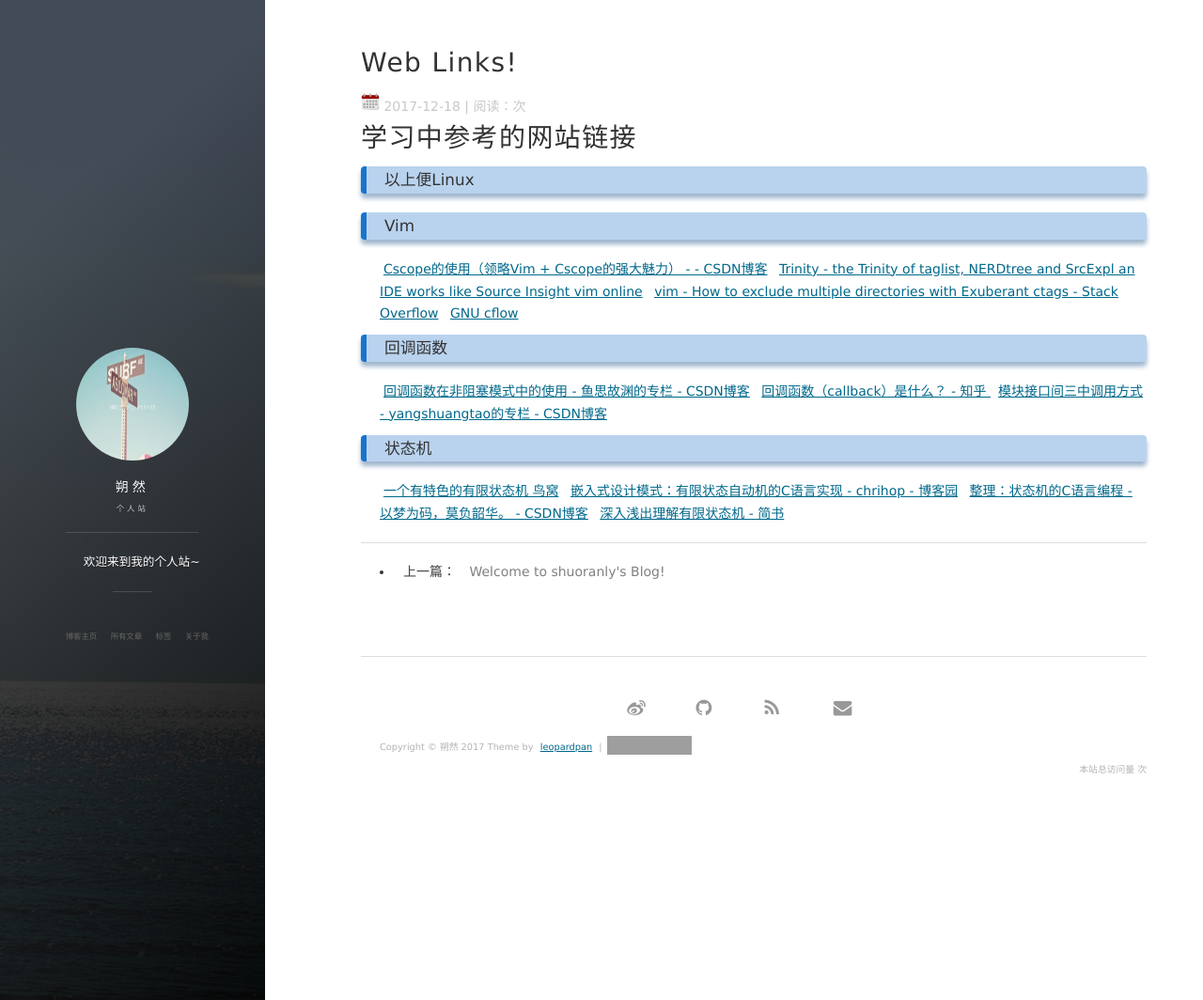
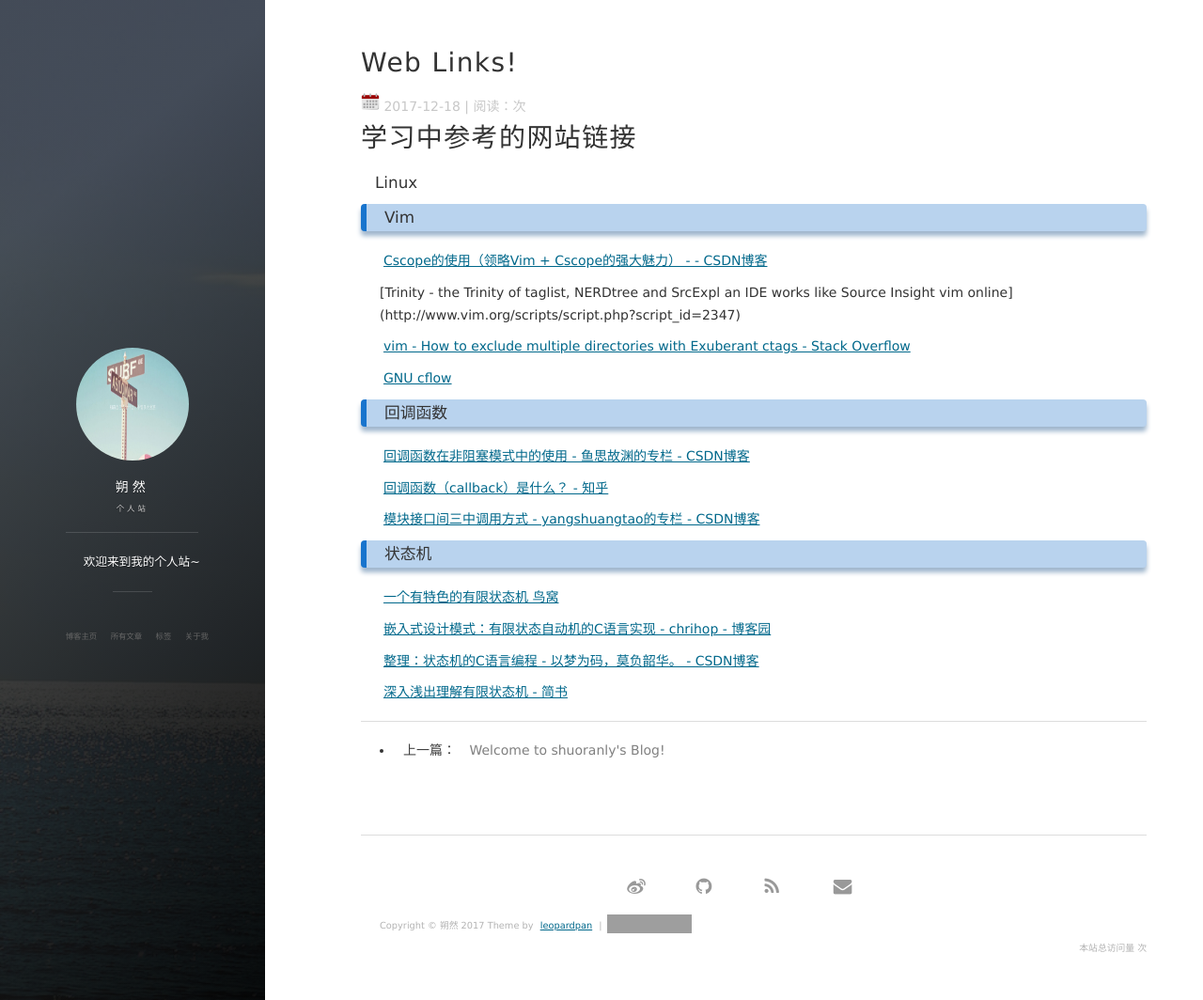
Before and after one commit to shuoranly/shuoranly.github.io, a Jekyll site: the page built from _posts/2017-12-18-web_links.markdown, in a window 1280 px wide and 1064 px high. Shown: the whole window at 94% size. Built offline with Jekyll 4.4.1, drawn with Linux system fonts in a browser that asks for light colours; nearby versions of some CDN libraries; comment, search, counter and statistics services are not loaded; grey boxes are pictures that could not be loaded.

Commit message:
Update 2017-12-18-web_links.markdown

```diff
--- a/_posts/2017-12-18-web_links.markdown
+++ b/_posts/2017-12-18-web_links.markdown
@@ -6,20 +6,29 @@ tags: Link
 
 # 学习中参考的网站链接
 
-### 以上便Linux
+#### Linux
 <h3>Vim</h3>
 [Cscope的使用（领略Vim + Cscope的强大魅力） - - CSDN博客](http://blog.csdn.net/dengxiayehu/article/details/6330200)
-[Trinity - the Trinity of taglist, NERDtree and SrcExpl an IDE works like Source Insight vim online](http://www.vim.org/scripts/script.php?script_id=2347)
+
+[Trinity - the Trinity of taglist, NERDtree and SrcExpl an IDE works like Source Insight vim online]
+(http://www.vim.org/scripts/script.php?script_id=2347)
+
 [vim - How to exclude multiple directories with Exuberant ctags - Stack Overflow](https://stackoverflow.com/questions/25819649/how-to-exclude-multiple-directories-with-exuberant-ctags)
+
 [GNU cflow](https://www.gnu.org/software/cflow/#TOCdocumentation)
 
 <h3>回调函数</h3>
 [回调函数在非阻塞模式中的使用 - 鱼思故渊的专栏 - CSDN博客](http://blog.csdn.net/yusiguyuan/article/details/19969769)
+
 [回调函数（callback）是什么？ - 知乎 ](https://www.zhihu.com/question/19801131)
+
 [模块接口间三中调用方式 - yangshuangtao的专栏 - CSDN博客](http://blog.csdn.net/yangshuangtao/article/details/52044940)
 
 <h3>状态机</h3>
 [一个有特色的有限状态机 鸟窝](http://colobu.com/2016/12/24/a-featured-fsm/)
+
 [嵌入式设计模式：有限状态自动机的C语言实现 - chrihop - 博客园](http://www.cnblogs.com/autosar/archive/2012/06/22/2558604.html)
+
 [整理：状态机的C语言编程 - 以梦为码，莫负韶华。 - CSDN博客](http://blog.csdn.net/bat67/article/details/52062276)
+
 [深入浅出理解有限状态机 - 简书 ](http://www.jianshu.com/p/5eb45c64f3e3)
```
